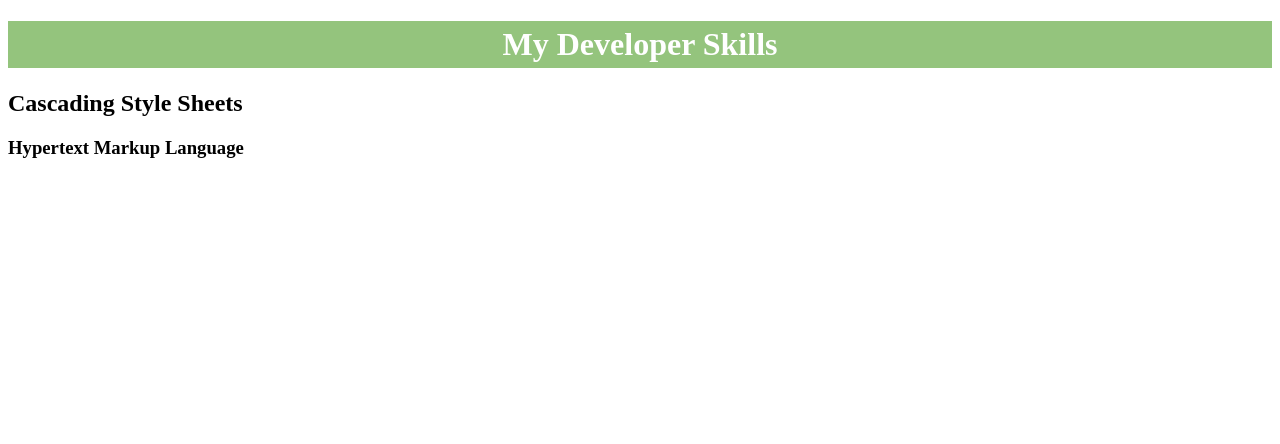
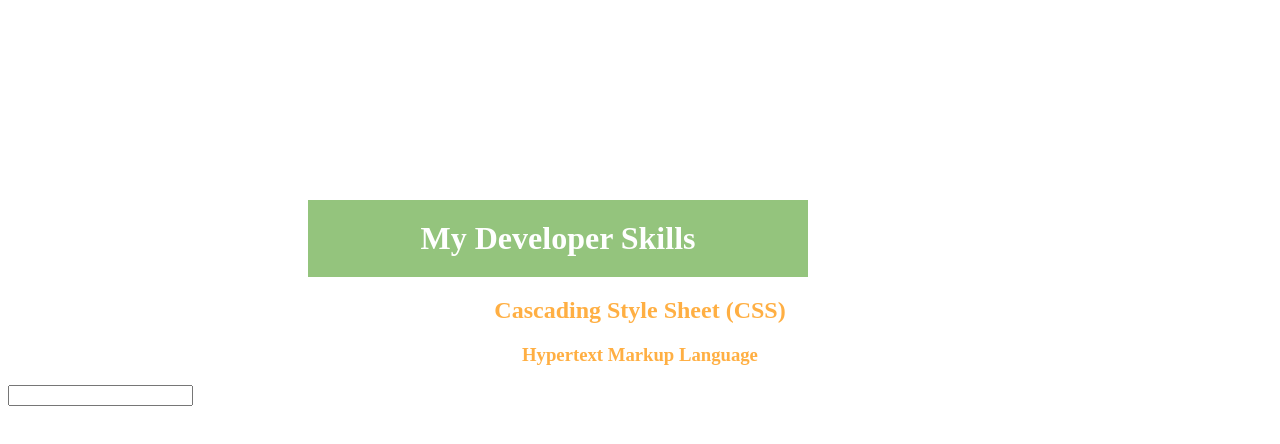
Before and after one commit to samanthalazo11/dev-skills-lab, a plain HTML site: page index.html in a window 1280 px wide. Drawn offline with nearby package versions, Linux system fonts and the light colour scheme.

Commit message:
wip: styling done

```diff
--- a/css/style.css
+++ b/css/style.css
@@ -3,10 +3,21 @@
 }
 
 h1 {
-    text-align: center;
+
     color: white;
-    border-style: solid;
-    border-width: 5px;
     border-color: #94C47D;
     background-color: #94C47D;
+    width: 500px;
+    border: 10px solid #94C47D;
+    padding: 10px;
+    margin: 200px 100px 20px 300px;
+    text-align: center;
 }
+
+h2{
+    text-align: center;
+
+}
+h3{
+    text-align: center;
+}
--- a/index.html
+++ b/index.html
@@ -14,7 +14,8 @@
 </head>
 <body>
     <h1>My Developer Skills</h1>
-    <h2>Cascading Style Sheets</h2>
+    <h2>Cascading Style Sheet (CSS)</h2>
     <h3>Hypertext Markup Language</h3>
+    <input type="textbox" value=""></input>
 </body>
 </html>
--- a/js/script.js
+++ b/js/script.js
@@ -0,0 +1,9 @@
+$('h2').css({color: '#FFAF43'})
+
+$('h3').css({color: '#FFAF43'})
+
+$('<input/>').attr({ type: 'text', id: 'test', name: 'test'}).appendTo('#form');
+
+$('#test').focus(function(e) {
+    alert('Focus');
+});
```
